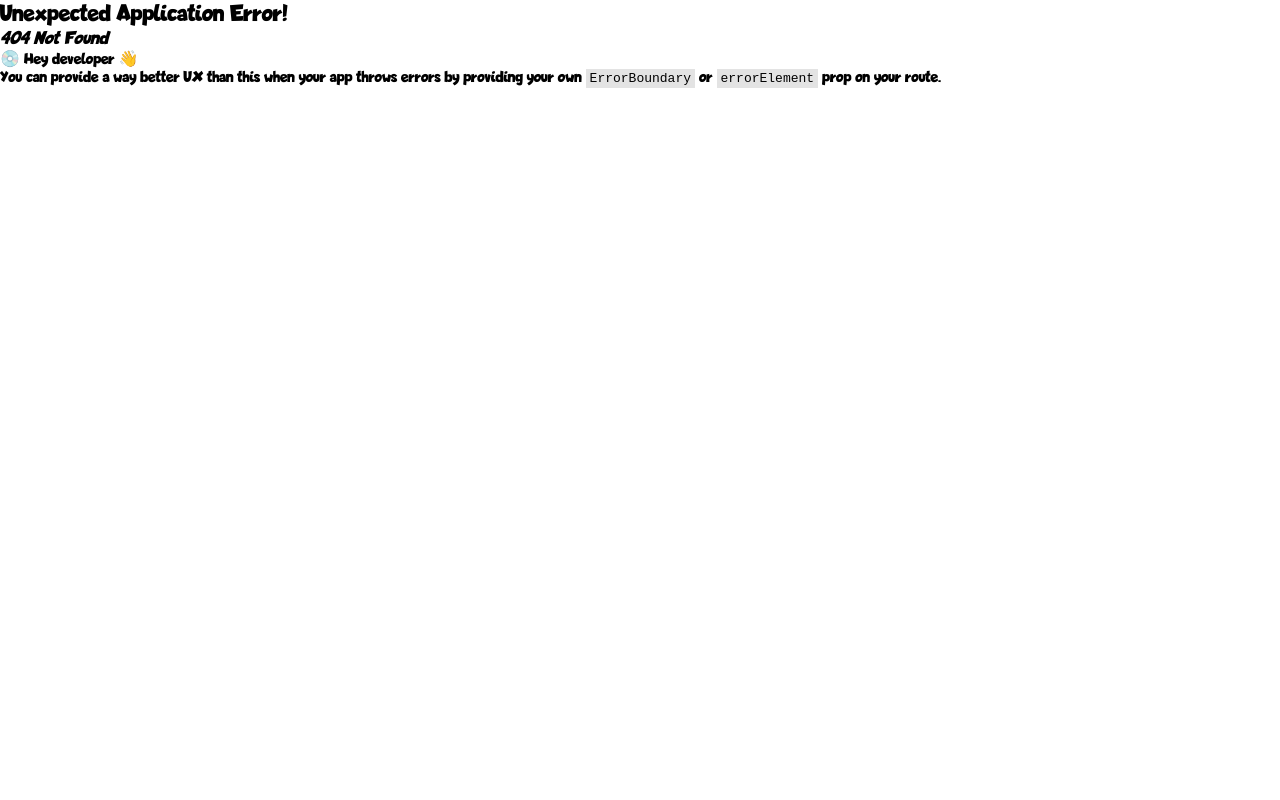
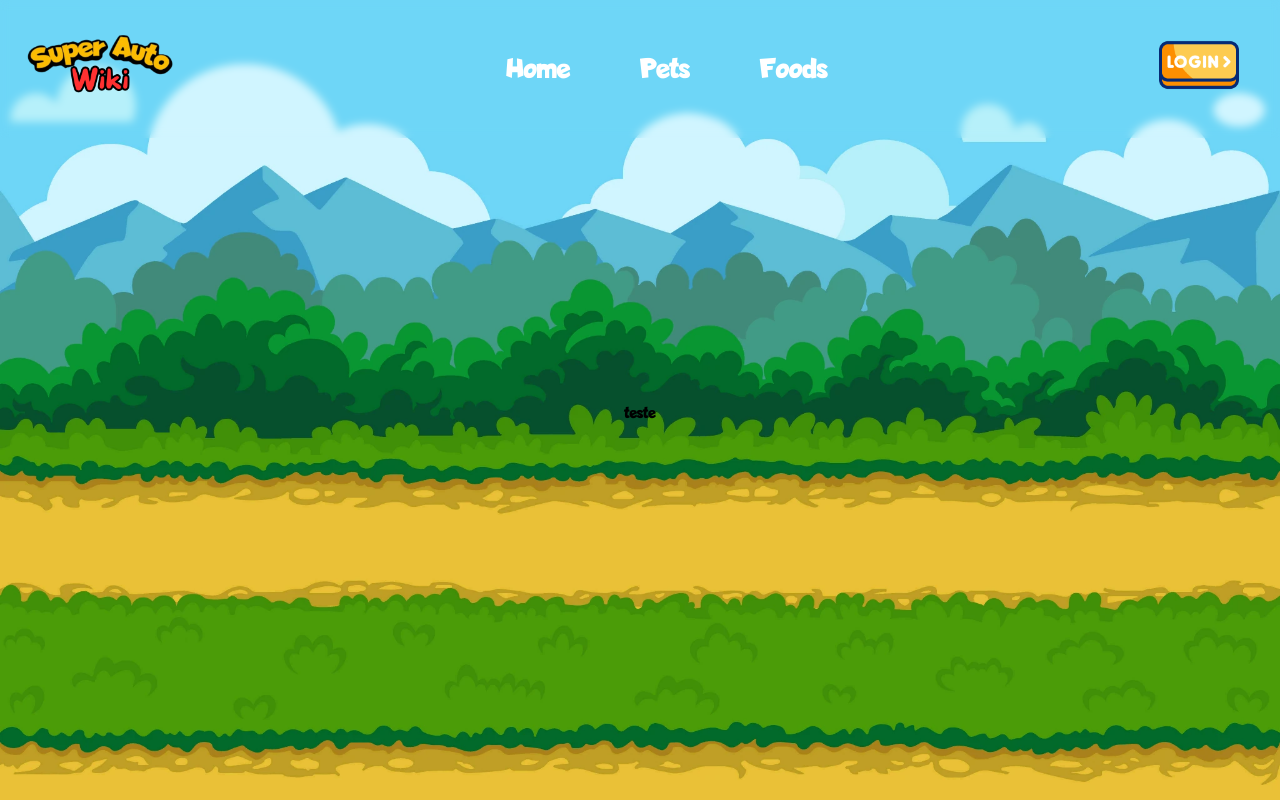
Before and after one commit to NiltonMeira/superAutoPetsWiki, a React (Vite) app in the folder front/: page /pets in a window 1280 px wide. Before the commit this address had no page. Built offline with nearby package versions, Linux system fonts and the light colour scheme.

Commit message:
feat: foods routes

```diff
--- a/front/src/components/AppBar/appBar.tsx
+++ b/front/src/components/AppBar/appBar.tsx
@@ -17,7 +17,7 @@ export const AppBar = () => {
 
                 <STitles>
                     <Slink to={"/"}>Home</Slink>
-                    <Slink to={"/"}>Pets</Slink>
+                    <Slink to={"/pets"}>Pets</Slink>
                     <Slink to={"/"}>Foods</Slink>
                 </STitles>
 
@@ -35,9 +35,9 @@ export const AppBar = () => {
             <Modal open={open} onClose={handleClose}>
                 <SModalBox>
                     <Slink to={"/"} onClick={handleClose}>Home</Slink>
-                    <Slink to={"/"} onClick={handleClose}>Pets</Slink>
+                    <Slink to={"/pets"} onClick={handleClose}>Pets</Slink>
                     <Slink to={"/"} onClick={handleClose}>Foods</Slink>
-                    <Slink to={"/"} onClick={handleClose}>
+                    <Slink to={"/login"} onClick={handleClose}>
                         <SImgLogin src="/images/login.png" alt="Login" />
                     </Slink>
                 </SModalBox>
--- /dev/null
+++ b/front/src/pages/foods/components/mainBox.tsx
@@ -0,0 +1,12 @@
+import { SMainBox } from "./styles"
+
+export const MainBox = () => {
+    return(
+        <>
+            <SMainBox>
+                <p>teste</p>
+            </SMainBox>
+        </>
+    )
+
+}
--- /dev/null
+++ b/front/src/pages/foods/components/styles.tsx
@@ -0,0 +1,26 @@
+import { Box, styled } from "@mui/material";
+
+export const SMainBox = styled(Box)`
+    display: flex;
+    align-items: center;
+    justify-content: center;
+    flex-direction: column;
+
+    width: 100vw;
+    height: 100vh;
+    padding: 25px;
+    padding-top: 50px;
+    gap: 20px;
+
+    background-image: url(/images/background.jpg);
+    background-repeat: no-repeat;
+    background-size: cover;
+
+    @media (max-width: 768px) {
+        background-size: contain;
+    }
+
+    @media (max-width: 480px) {
+        background-size: cover;
+    }
+`;
--- /dev/null
+++ b/front/src/pages/foods/foods.tsx
@@ -0,0 +1,9 @@
+import { MainBox } from "./components/mainBox"
+
+export const Foods = () => {
+    return (
+        <>
+            <MainBox/>
+        </>
+    )
+}
--- a/front/src/routes/mainRoutes.tsx
+++ b/front/src/routes/mainRoutes.tsx
@@ -2,6 +2,7 @@ import { createBrowserRouter } from "react-router-dom";
 import App from "../App";
 import { Home } from "../pages/home/home";
 import { Login } from "../pages/login/login";
+import { Foods } from "../pages/foods/foods";
 
 const MainRoutes = createBrowserRouter([
     {
@@ -17,6 +18,13 @@ const MainRoutes = createBrowserRouter([
         <App>
             <Login/>
         </App>
+    },
+    {
+        path: "/pets",
+        element:
+        <App>
+            <Foods/>
+        </App>
     }
 ])
 
```
